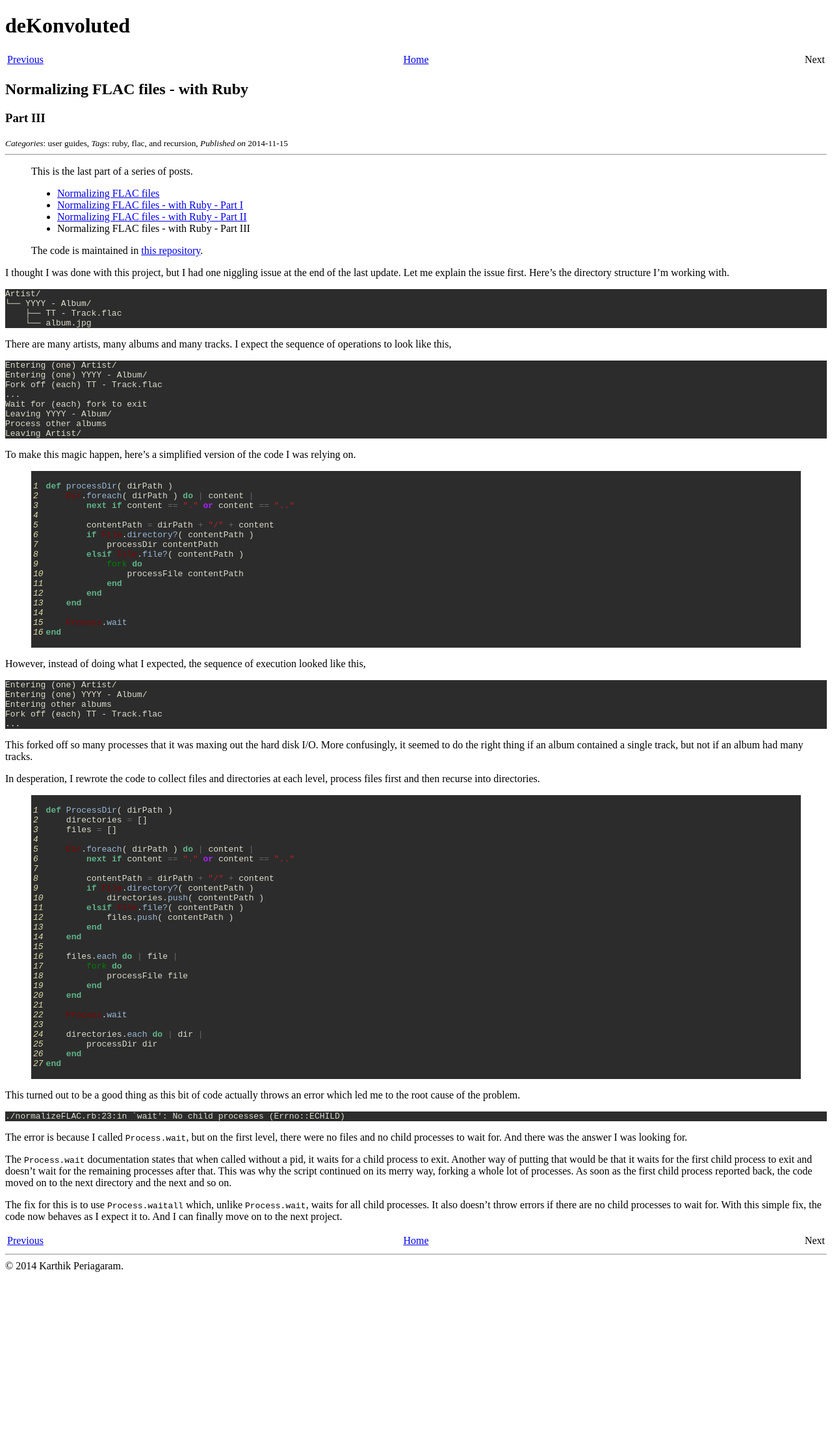
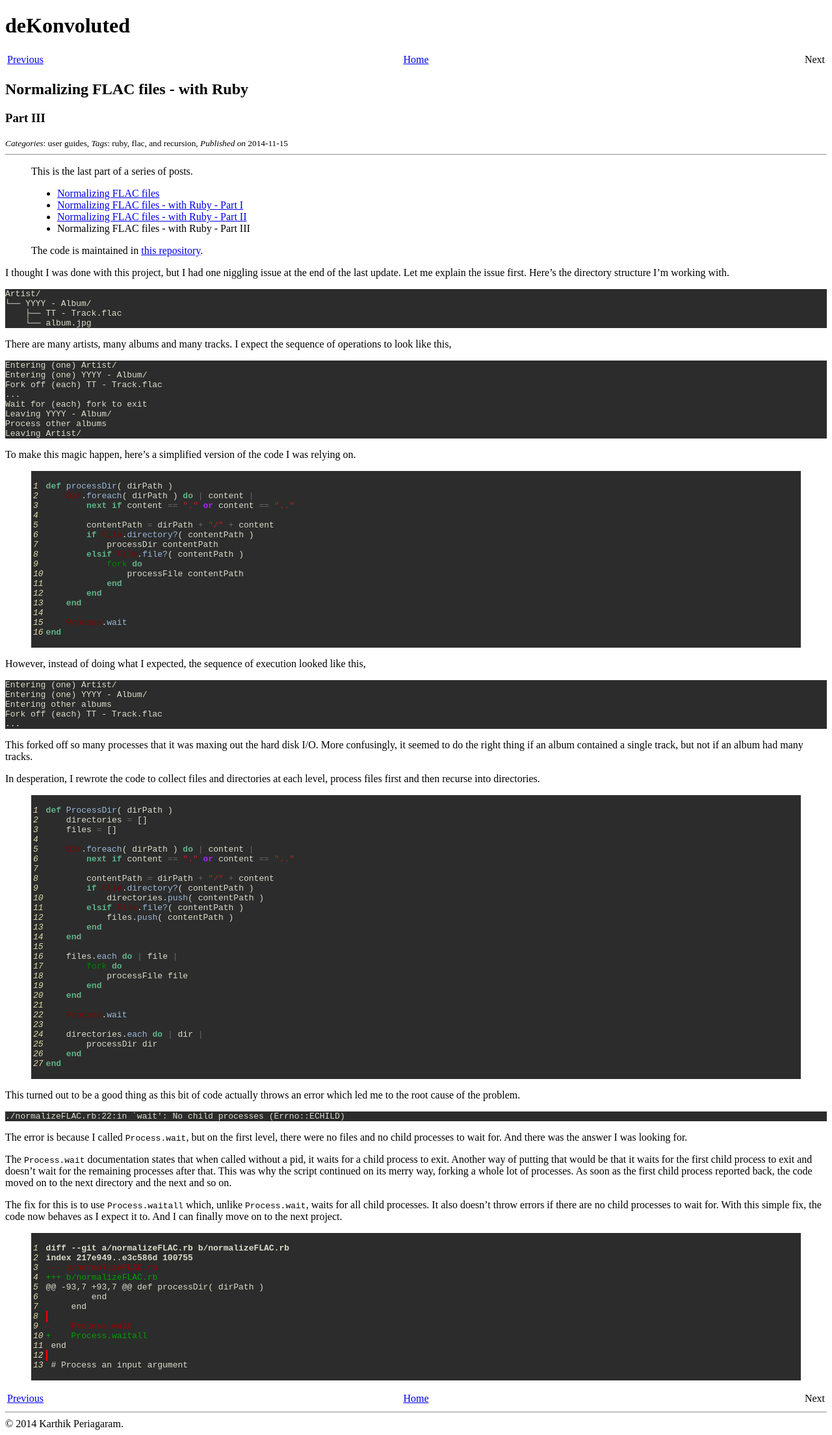
Before and after one commit to dekonvoluted/dekonvoluted.github.io, a Jekyll site: the page built from _posts/2014-11-15-normalizing-flac-files-with-ruby-part-iii.md, in a window 1280 px wide. Shown: the whole page at 65% size. Built offline with Jekyll 4.4.1, drawn with Linux system fonts in a browser that asks for light colours; before the commit the page ends 1966 px from its top, so only the background shows below that.

Commit message:
Added a final patch to show fix

```diff
--- a/_posts/2014-11-15-normalizing-flac-files-with-ruby-part-iii.md
+++ b/_posts/2014-11-15-normalizing-flac-files-with-ruby-part-iii.md
@@ -102,7 +102,7 @@ end
 
 This turned out to be a good thing as this bit of code actually throws an error which led me to the root cause of the problem.
 
-    ./normalizeFLAC.rb:23:in `wait': No child processes (Errno::ECHILD)
+    ./normalizeFLAC.rb:22:in `wait': No child processes (Errno::ECHILD)
 
 The error is because I called `Process.wait`, but on the first level, there were no files and no child processes to wait for.
 And there was the answer I was looking for.
@@ -116,3 +116,19 @@ The fix for this is to use `Process.waitall` which, unlike `Process.wait`, waits
 It also doesn't throw errors if there are no child processes to wait for.
 With this simple fix, the code now behaves as I expect it to.
 And I can finally move on to the next project.
+
+{% highlight diff linenos %}
+diff --git a/normalizeFLAC.rb b/normalizeFLAC.rb
+index 217e949..e3c586d 100755
+--- a/normalizeFLAC.rb
++++ b/normalizeFLAC.rb
+@@ -93,7 +93,7 @@ def processDir( dirPath )
+         end
+     end
+
+-    Process.wait
++    Process.waitall
+ end
+
+ # Process an input argument
+{% endhighlight %}
--- a/css/syntax.css
+++ b/css/syntax.css
@@ -17,7 +17,7 @@
 
 .gd { color: #A00000 }                      /* Generic.Deleted */
 .gr { color: #FF0000 }                      /* Generic.Error */
-.gh { color: #000080; font-weight: bold }   /* Generic.Heading */
+.gh { color: #dcdccc; font-weight: bold }   /* Generic.Heading */
 .gi { color: #00A000 }                      /* Generic.Inserted */
 .go { color: #888888 }                      /* Generic.Output */
 .gp { color: #000080; font-weight: bold }   /* Generic.Prompt */
```
